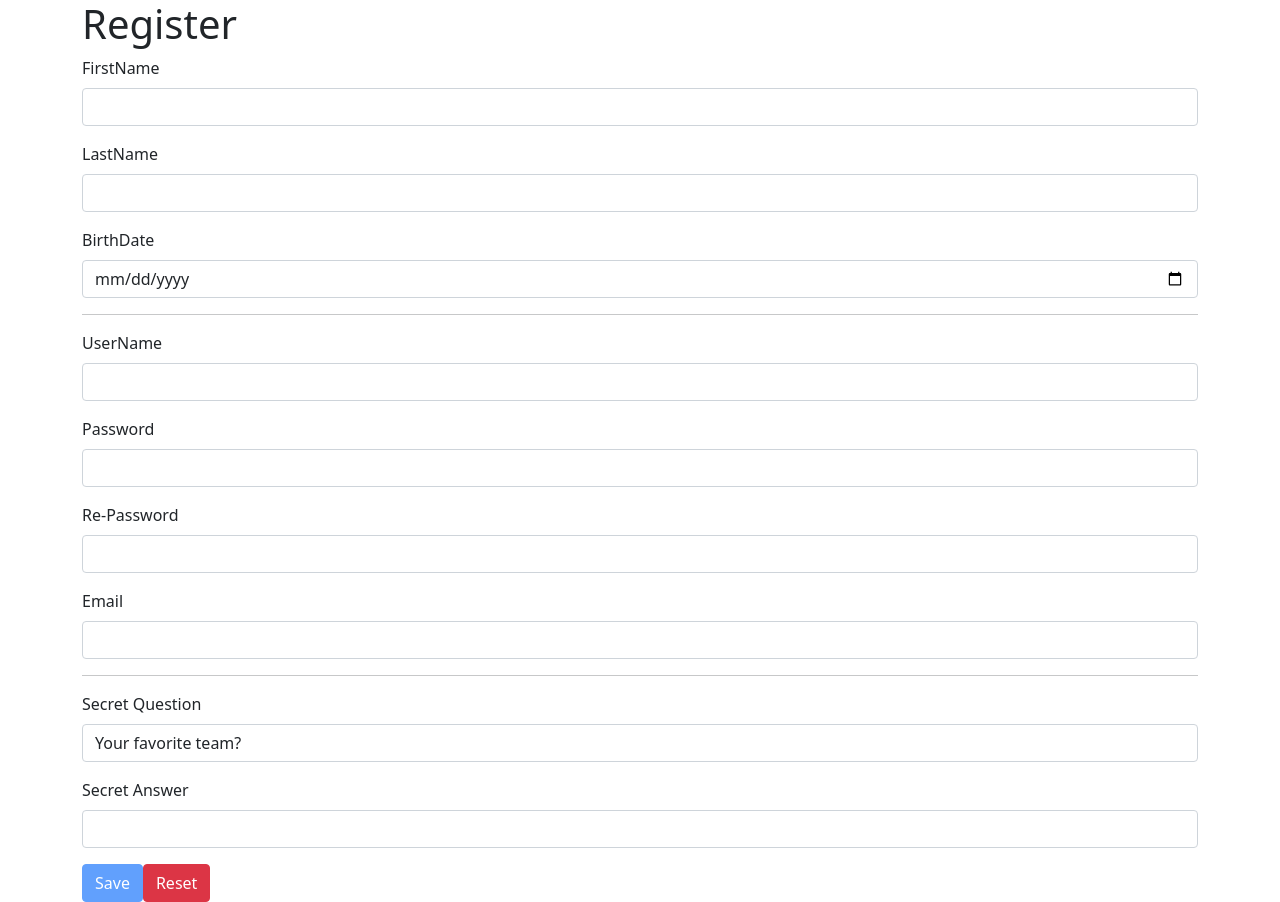
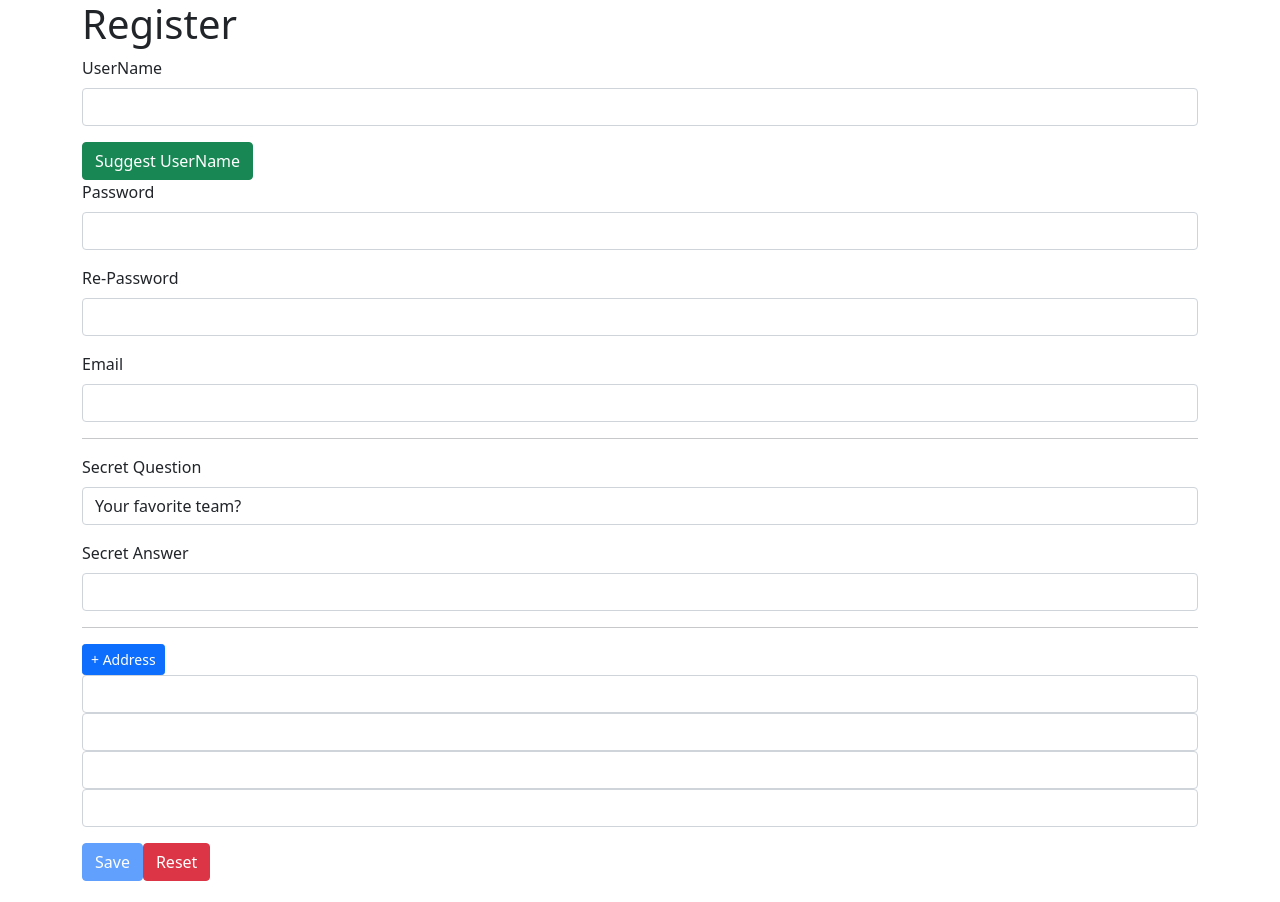
Before and after one commit to Bezid4n/RegisterForm, an Angular app: page / in a window 1280 px wide. After the commit the page ends 881 px from the top, so only its background shows below. Built offline with nearby package versions, Linux system fonts and the light colour scheme.

Commit message:
addAddress as formgroup in formarray

```diff
--- a/src/app/app.component.html
+++ b/src/app/app.component.html
@@ -3,26 +3,12 @@
     <div class="col">
       <h1>Register</h1>
       <form (ngSubmit)="submit()" [formGroup]="myForm">
-        <div formGroupName="personalData">
-          <div class="mb-3 ">
-            <label for="" class="form-label">FirstName</label>
-            <input class="form-control"  type="text" formControlName="firstName">
-          </div>
-          <div class="mb-3">
-            <label for="" class="form-label">LastName</label>
-            <input class="form-control"  type="text" formControlName="lastName">
-          </div>
-          <div class="mb-3">
-            <label for="" class="form-label">BirthDate</label>
-            <input class="form-control"  type="date" formControlName="birthDate">
-          </div>
-        </div>
-        <hr>
         <div formGroupName="userData">
           <div class="mb-3 ">
             <label for="" class="form-label">UserName</label>
             <input class="form-control"  type="text" formControlName="userName">
           </div>
+          <button class="btn btn-success" (click)="suggest()">Suggest UserName</button>
           <div class="mb-3">
             <label for="" class="form-label">Password</label>
             <input class="form-control"  type="password" formControlName="password">
@@ -54,6 +40,19 @@
             <input class="form-control"  type="text" formControlName="secretAnswer">
           </div>
         </div>
+        <hr>
+        <button class="btn btn-sm btn-primary" (click)="addAddress()">+ Address</button>
+        <div formArrayName="address">
+          <div class="mb-3"  *ngFor="let address of getAddressCtrls().controls; index as i"  >
+            <div [formGroupName]="i">
+              <input class="form-control"  type="text" formControlName="city" >
+              <input class="form-control"  type="text" formControlName="street" >
+              <input class="form-control"  type="text" formControlName="alley" >
+              <input class="form-control"  type="text" formControlName="no" >
+           </div>
+          </div>
+        </div>
+
         <button class="btn btn-primary" [disabled]="myForm.invalid">Save</button>
         <button class="btn btn-danger" (click)="reset()">Reset</button>
       </form>
--- a/src/app/app.component.ts
+++ b/src/app/app.component.ts
@@ -1,3 +1,4 @@
+import { stringify } from '@angular/compiler/src/util';
 import { Component, OnInit } from '@angular/core';
 import { FormArray, FormControl, FormGroup, Validators } from '@angular/forms';
 
@@ -9,11 +10,6 @@ import { FormArray, FormControl, FormGroup, Validators } from '@angular/forms';
 export class AppComponent implements OnInit {
 
   myForm = new FormGroup({
-    personalData: new FormGroup({
-      firstName: new FormControl(null,[Validators.required]),
-      lastName: new FormControl(null,[Validators.required]),
-      birthDate: new FormControl()
-    }),
 
     userData: new FormGroup({
       userName: new FormControl(null,[Validators.required]),
@@ -28,12 +24,14 @@ export class AppComponent implements OnInit {
       secretAnswer: new FormControl(null,[Validators.required]),
     }),
 
-      address: new FormArray([new FormGroup({
+      address: new FormArray([ new FormGroup({
         city: new FormControl(),
         street: new FormControl(),
         alley: new FormControl(),
         no: new FormControl()
-      })])
+      })]),
+
+
 
 
   })
@@ -56,6 +54,23 @@ export class AppComponent implements OnInit {
 
   }
 
+  suggest(){
+    this.myForm.patchValue({userData:{userName:'Behzad'}})
+  }
+
+  addAddress(){
+    this.getAddressCtrls().push(new FormGroup({
+      city: new FormControl(),
+      street: new FormControl(),
+      alley: new FormControl(),
+      no: new FormControl()
+    }));
+  }
+
+  getAddressCtrls(){
+    return (this.myForm.get('address') as FormArray);
+  }
+
   constructor(){}
   ngOnInit(): void {
   }
```
